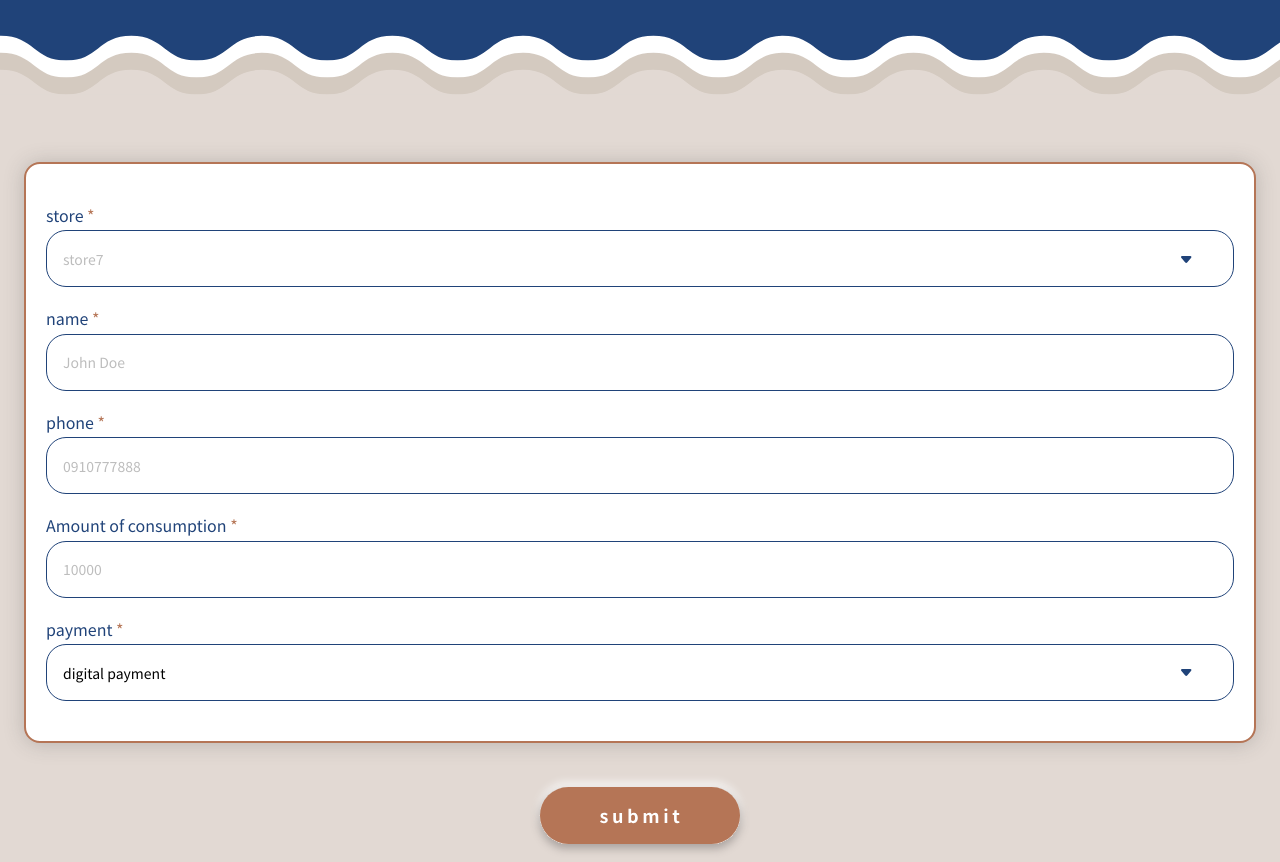
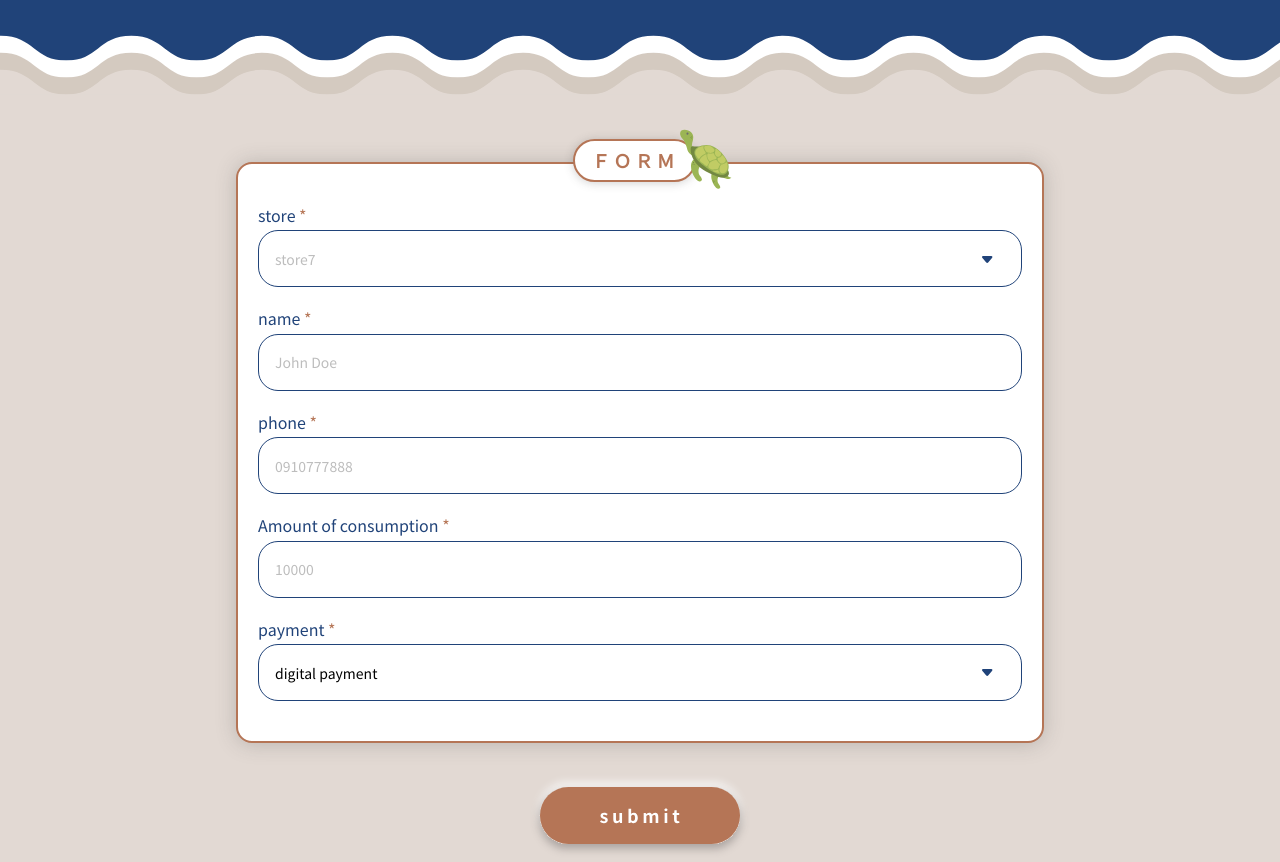
Before and after one commit to YuanShiKai524/eway_project, a React (Create React App) app: page / in a window 1280 px wide. Shown: the part 640-1502 px from the top of the page. Built offline with nearby package versions, Linux system fonts and the light colour scheme.

Commit message:
Form組件的FORM標題跟烏龜圖完成

```diff
--- a/public/sass/components/_form.scss
+++ b/public/sass/components/_form.scss
@@ -12,20 +12,60 @@ input {
   padding: 67.46px 24px 0 24px;
 }
 
+form,
+.formTitle-container > div {
+  border: 2px solid $primaryColor2;
+  background: $white;
+}
+
 form {
-  border: 2px solid $primaryColor2;
+  width: 100%;
+  max-width: 808px;
   border-radius: 16px;
   box-shadow: 0px 1px 20px rgba(73, 72, 72, 0.25);
-  background: $white;
   padding: 40px 20px;
   margin-bottom: 30px;
   gap: 20px;
+  position: relative;
+  align-self: center;
+
+  .formTitle-container,
+  .formTitle-container div,
+  .formTitle-container img {
+    position: absolute;
+  }
+
+  .formTitle-container {
+    top: -25px;
+    left: calc(50% - (100px * 2 / 3));
+
+    div {
+      display: flex;
+      align-items: center;
+      justify-content: center;
+      width: 123px;
+      height: 43px;
+      padding: 10px 15px;
+      box-shadow: 0px 1px 10px rgba(73, 72, 72, 0.25);
+      border-radius: 50px;
+      color: $primaryColor2;
+
+      h5 {
+        letter-spacing: 0.2em;
+      }
+    }
+
+    img {
+      top: -10px;
+      left: 100px;
+    }
+  }
 
   label {
     position: relative;
 
-    &:first-child > input,
-    &:nth-child(6) > input {
+    &:nth-child(2) > input,
+    &:nth-child(7) > input {
       background-image: url('/assets/images/drop down.svg');
       background-repeat: no-repeat;
       background-position: 97% 49%;
@@ -57,12 +97,6 @@ form {
         display: none !important;
       }
     }
-
-    // img {
-    //   position: absolute;
-    //   top: calc(50% + 1px);
-    //   right: 10px;
-    // }
   }
 }
 
--- a/src/components/Form.jsx
+++ b/src/components/Form.jsx
@@ -11,6 +11,12 @@ const Form = () => {
   return (
     <div className="formComponent-container">
       <form id="myForm" method="post" onSubmit={handleSubmit}>
+        <div className="formTitle-container">
+          <div>
+            <h5>ＦＯＲＭ</h5>
+          </div>
+          <img src="/assets/images/turtle.svg" alt="turtle" />
+        </div>
         <label htmlFor="store">
           <div>
             store&nbsp;
@@ -22,7 +28,6 @@ const Form = () => {
             placeholder="store7"
             onChange={handleChange}
           />
-          {/* <img src="/assets/images/drop down.svg" alt="drop down" /> */}
         </label>
         <datalist id="stores">
           <option aria-label="store1" value="store1" />
@@ -83,7 +88,6 @@ const Form = () => {
             defaultValue="digital payment"
             onChange={handleChange}
           />
-          {/* <img src="/assets/images/drop down.svg" alt="drop down" /> */}
         </label>
         <datalist id="payments">
           <option aria-label="digital payment" value="digital payment" />
```
Also changed, not shown: public/css/all.css, 1 other file (tests, documents, lock files or other folders).
